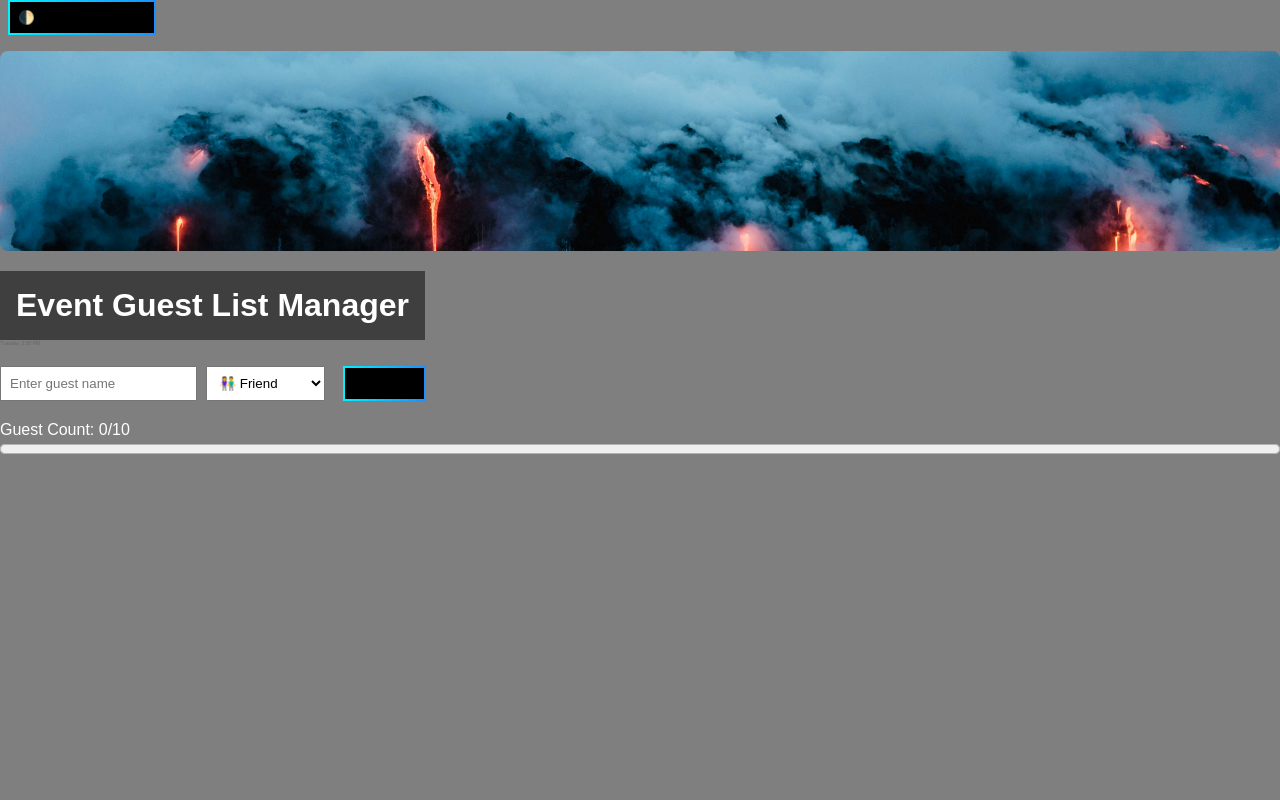
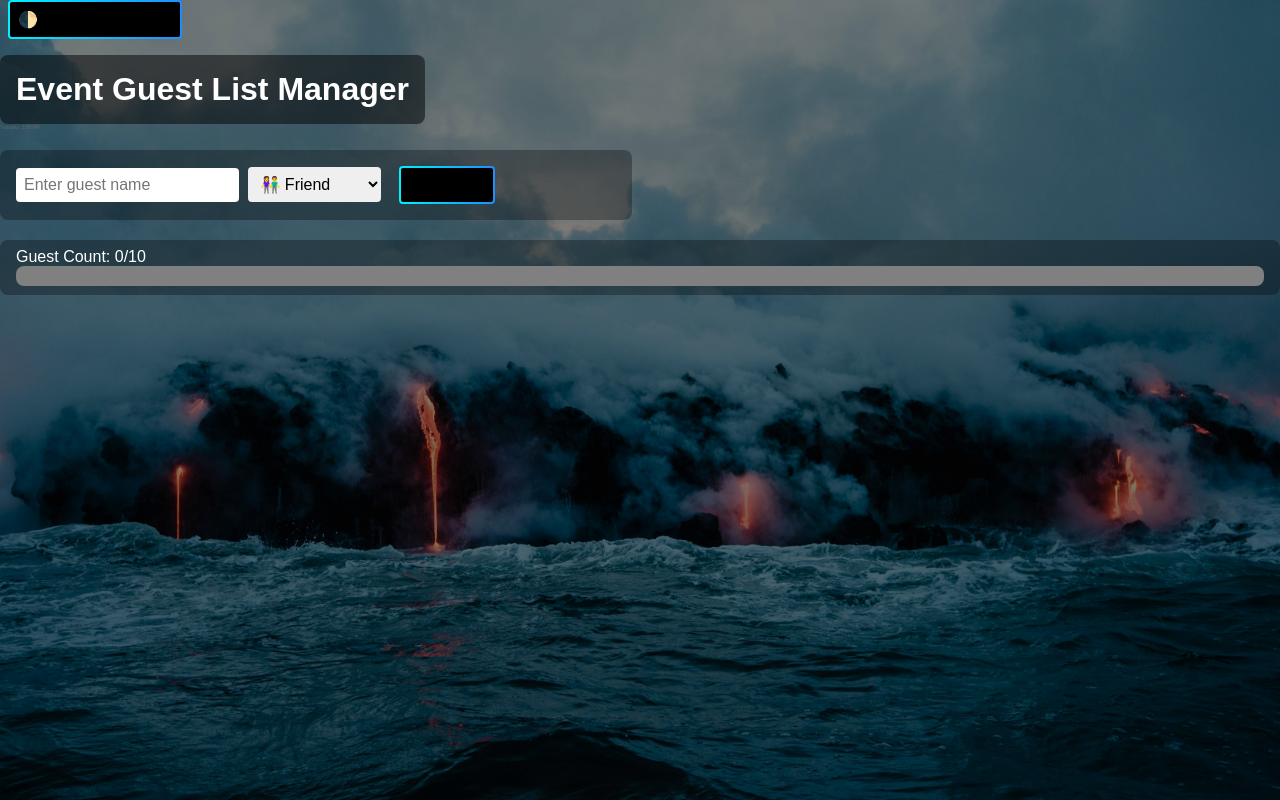
Before and after one commit to Mercy5-k/Code-challenge-2, a plain HTML site: page index.html in a window 1280 px wide. Drawn offline with Linux system fonts and the light colour scheme.

Commit message:
changes that were made

```diff
--- a/css/style.css
+++ b/css/style.css
@@ -1,55 +1,57 @@
 html, body {
  height: 100%;
+  min-height: 100vh;
   margin: 0;
   padding: 0;
+  background-image: url("../images/Event-background.jpg");
+  background-size: cover;
+  background-repeat: no-repeat;
+  background-position: center center;
+  background-attachment: fixed;
+  color: white;
+  font-family: Arial, Helvetica, sans-serif;
+  position: relative;
+  z-index: 0;
 }
 
-body {
-    font-family: Arial, Helvetica, sans-serif;
-    margin: 0;
-     background-image: url("./images/Event-background.jpg");
-     background-size: cover;
-     background-repeat: no-repeat;
-     background-position: center;
-     background-attachment: fixed;
-     margin: 0;
-     height: 100vh;
-     width: 100vw;
-     color: rgb(255, 255, 255);
-}
 
 body::before {
   content: "";
   position: fixed;
   inset: 0;
   background: rgba(0, 0, 0, 0.5);
+  pointer-events: none;
   z-index: -1;
 }
 
-.header-image {
-  width: 100%;
-  height: auto;
-  max-height: 200px;
-  object-fit: cover;
-  margin-bottom: 1rem;
+body {
+  position: relative;
+  z-index: 1;
+}
+
+h1 {
+  padding: 1rem ;
+  margin:  0;
+  background: rgba(0, 0, 0, 0.5);
+  display: flex;
   border-radius: 8px;
+  max-width: max-content;
 }
 
 form {
+  background: rgba(0, 0, 0, 0.3);
+  padding: 1rem;
+  border-radius: 8px;
   margin-bottom: 20px;
+  max-width: 600px;
 }
-
-h1 {
-  padding: 1rem;
-  margin: 0;
-  background: rgba(0, 0, 0, 0.5);
-  max-width: max-content;
-}
-
 
 input, select, button {
  padding: 0.5rem;
   margin-right: 5px;
+  border-radius: 4px;
+  border: none;
+  font-size: 1rem;
 }
 
 ul {
@@ -58,18 +60,17 @@ ul {
 }
 
 li {
-    background: white;
+  background: rgba(255, 255, 255, 0.6);
   margin: 0.5rem 0;
-    padding: 0.5rem;
-    list-style: none;
-    border: 1px solid gray;
+  padding: 0.5rem 1rem;
+  border-radius: 8px;
+  border: 1px solid rgba(0, 0, 0, 0.15);
   display: flex;
   justify-content: space-between;
   align-items: center;
+  box-shadow: 0 4px 10px rgba(0, 0, 0, 0.15);
   animation: fadeIn 0.5s ease-out;
-     background: rgba(255, 255, 255, 0.8); /* semi-transparent white */
-     border-radius: 8px;
-     box-shadow: 0 4px 10px rgba(0, 0, 0, 0.15);
+  color: black;
 }
 
 
@@ -183,11 +184,18 @@ span.category {
 
 #counter-container {
   margin-bottom: 20px;
+  max-width: 1500px;
+  background: rgba(0, 0, 0, 0.3);
+  padding: 0.5rem 1rem;
+  border-radius: 8px;
+  color: white;
 }
 
 progress {
   width: 100%;
   height: 20px;
+  border-radius: 8px;
+  overflow: hidden;
 }
 
 
--- a/index.html
+++ b/index.html
@@ -7,9 +7,9 @@
 <link rel="stylesheet" href="./css/style.css">
 </head>
 <body>
-<img src="./images/event-background.jpg" alt="Event Background" class="header-image" />
 
     <h1>Event Guest List Manager</h1>
+
      <div id="clock"></div>
 
     <form id="guest-form">
```
Lines whose indentation alone changed are shown as unchanged.
